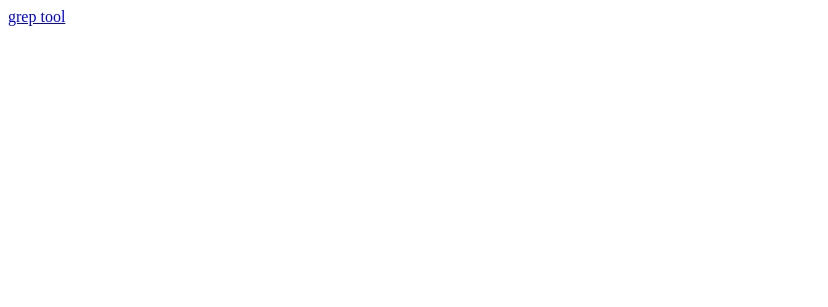
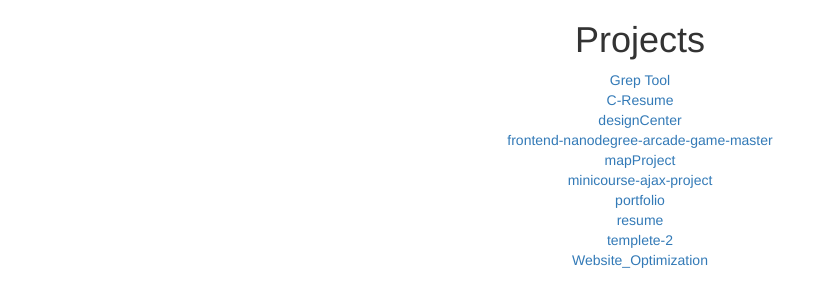
Before and after one commit to cswright88/cswright88.github.io, a PHP site: page / in a window 1280 px wide. Before the commit the part shown is almost empty. Shown: the top 307 px of the page, without its empty margins (0-828 px from the left). Run offline with PHP 8.4, Linux system fonts and the light colour scheme; some libraries are stand-ins or nearby versions.

Commit message:
save12-31
save

```diff
--- /dev/null
+++ b/Grep_Tool/style.css
@@ -0,0 +1,3 @@
+ul {
+  list-style: none;
+}
--- a/index.html
+++ b/index.html
@@ -1,10 +1,83 @@
+<!Doctype HTML>
+
 <html>
 <head>
   <title>World between worlds</title>
+  <meta charset="UTF-8">
+  <meta name="viewport" content="width=device-width, initial-scale=1">
+  <title>Example</title>
+  <!-- Latest compiled and minified CSS -->
+  <link rel="stylesheet" href="https://maxcdn.bootstrapcdn.com/bootstrap/3.3.7/css/bootstrap.min.css">
+  <!-- jQuery library -->
+  <script src="https://ajax.googleapis.com/ajax/libs/jquery/3.2.1/jquery.min.js"></script>
+  <!-- Latest compiled JavaScript -->
+  <script src="https://maxcdn.bootstrapcdn.com/bootstrap/3.3.7/js/bootstrap.min.js"></script>
+  <!-- Angular js latest -->
+  <script src="https://ajax.googleapis.com/ajax/libs/angularjs/1.6.4/angular.min.js"></script>
+
+  <link rel="stylesheet" href="style.css">
 
 </head>
 <body>
 <!-- testing this comment to see if this github push works -->
-  <a href="https://cswright88.github.io/home.html">grep tool</a>
+
+
+<header>
+  <h1>Projects</h1>
+</header>
+<div id="main"></div>
+
+
+<script>
+var Links = [
+  {
+    name:"Grep Tool",
+    link:"https://cswright88.github.io/Grep_Tool/index.html"
+  },
+  {
+    name:"C-Resume",
+    link:"https://cswright88.github.io/C-resume"
+  },
+  {
+    name:"designCenter",
+    link:"https://cswright88.github.io/designCenter"
+  },
+  {
+    name:"frontend-nanodegree-arcade-game-master",
+    link:"https://cswright88.github.io/frontend-nanodegree-arcade-game-master"
+  },
+  {
+    name:"mapProject",
+    link:"https://cswright88.github.io/mapProject"
+  },
+  {
+    name:"minicourse-ajax-project",
+    link:"https://cswright88.github.io/minicourse-ajax-project"
+  },
+  {
+    name:"portfolio",
+    link:"https://cswright88.github.io/portfolio"
+  },
+  {
+    name:"resume",
+    link:"https://cswright88.github.io/resume"
+  },
+  {
+    name:"templete-2",
+    link:"https://cswright88.github.io/Templete-2"
+  },
+  {
+    name:"Website_Optimization",
+    link:"https://cswright88.github.io/Website_Optimization"
+  }
+];
+console.log(Links.length);
+for(i=0;i<Links.length;i++){
+  $('#main').append("<a href="+Links[i].link+">"+Links[i].name+"</a><br>");
+};
+
+
+</script>
+
 </body>
 </html>
--- a/style.css
+++ b/style.css
@@ -1,3 +1,3 @@
-ul {
-  list-style: none;
+#main, h1{
+  text-align: center;
 }
```
Also changed, not shown: Grep_Tool/app.js (renamed from app.js), Grep_Tool/index.html (renamed from home.html), 2 other files.
